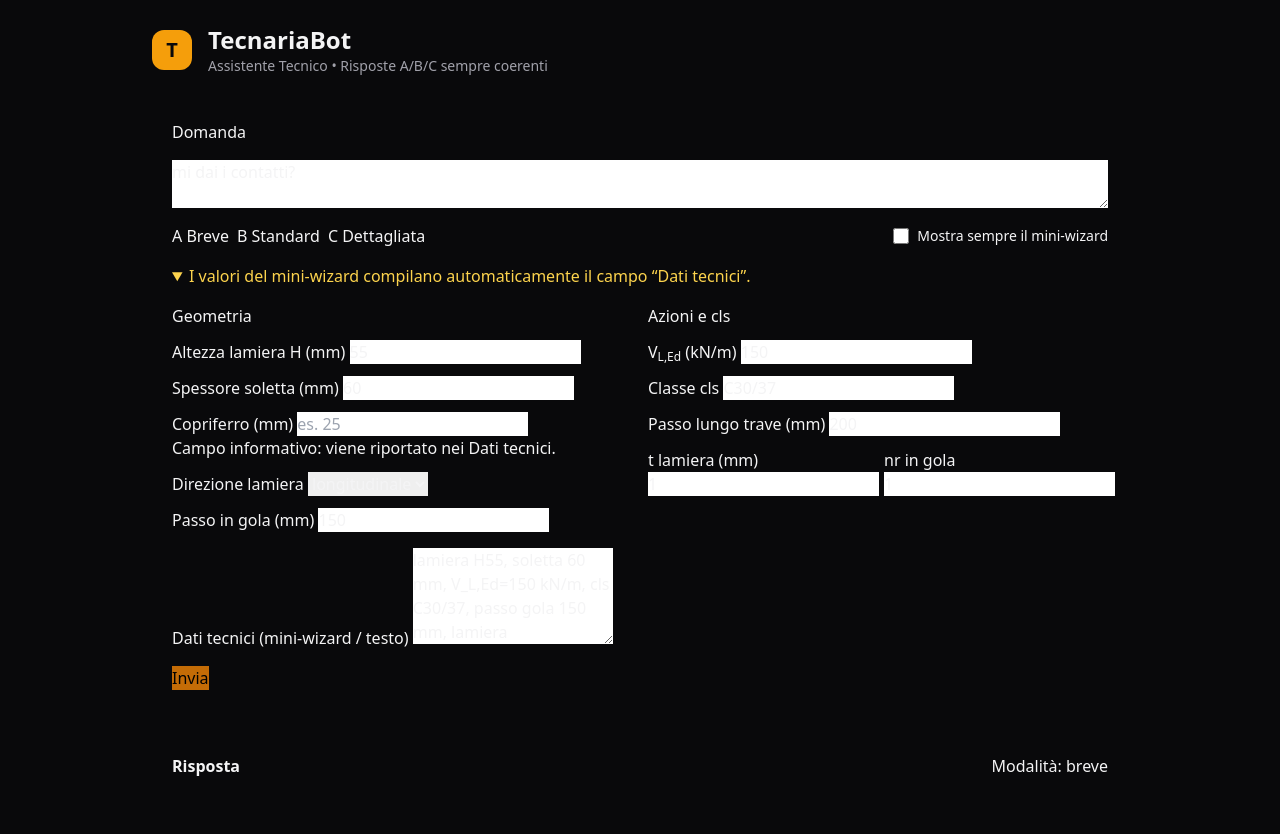
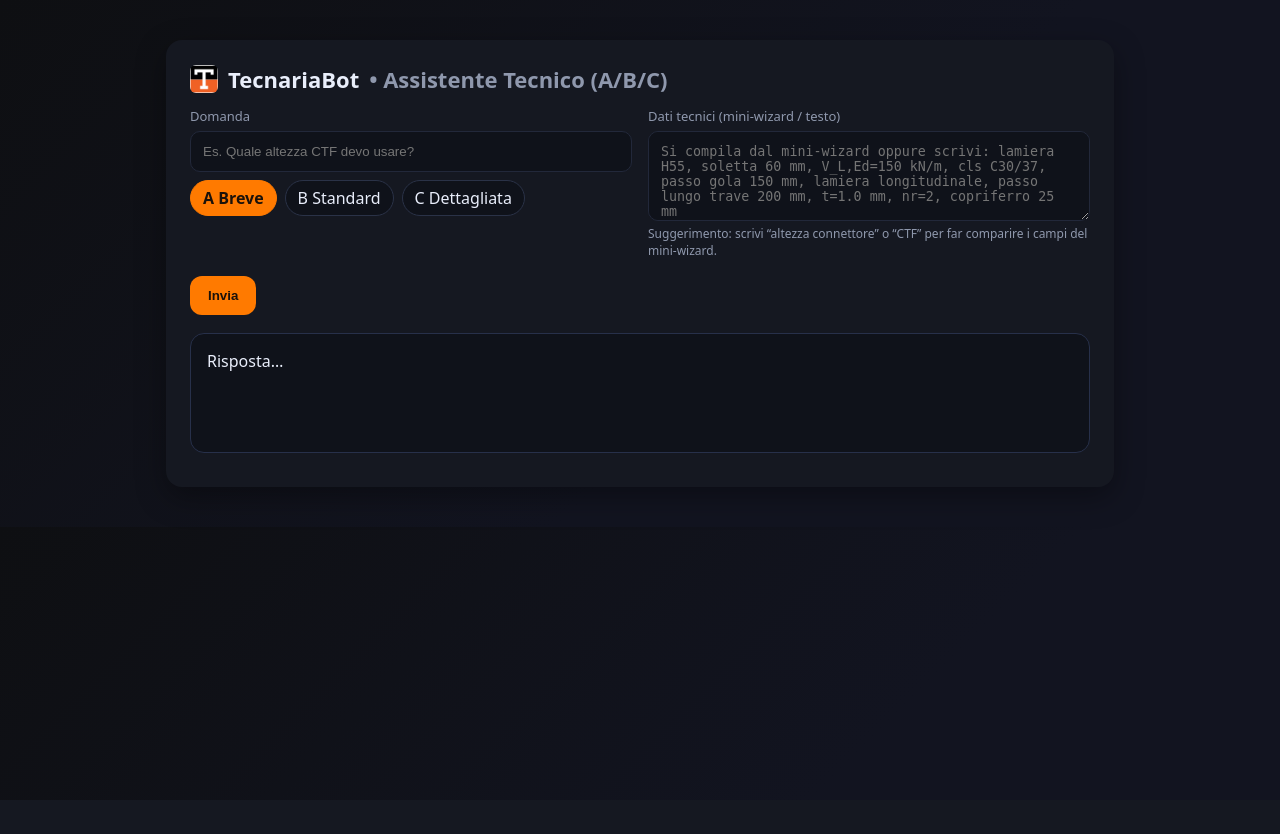
Before and after one commit to ZanRoberto/Tecnaria_V3, a Flask app: page / in a window 1280 px wide. After the commit the page ends 756 px from the top, so only its background shows below. Run offline with Flask 3, Linux system fonts and the light colour scheme; some libraries are stand-ins or nearby versions.

Commit message:
Update index.html

```diff
--- a/templates/index.html
+++ b/templates/index.html
@@ -2,241 +2,198 @@
 <html lang="it">
 <head>
   <meta charset="utf-8" />
-  <meta name="viewport" content="width=device-width, initial-scale=1" />
+  <meta name="viewport" content="width=device-width,initial-scale=1" />
   <title>TecnariaBot • Assistente Tecnico</title>
-  <script src="https://cdn.tailwindcss.com"></script>
   <style>
-    .card { @apply bg-zinc-900/50 border border-zinc-800 rounded-2xl shadow-lg; }
-    .btn  { @apply px-4 py-2 rounded-xl font-medium border border-zinc-700 hover:bg-zinc-800 active:scale-[.98] transition; }
-    .tab  { @apply px-3 py-1.5 rounded-lg border border-zinc-700; }
-    .tab.active { @apply bg-amber-500/10 border-amber-500 text-amber-300; }
-    .label { @apply text-sm text-zinc-300; }
-    .input { @apply w-full bg-zinc-900/70 border border-zinc-700 rounded-lg px-3 py-2 text-zinc-100 placeholder-zinc-500 focus:outline-none focus:ring-2 focus:ring-amber-500; }
-    .section-title { @apply text-zinc-300 font-semibold mb-2; }
-    .small-hint { @apply text-xs text-zinc-500; }
-    .badge { @apply inline-flex items-center gap-1 text-xs px-2 py-0.5 rounded-md border border-zinc-700 text-zinc-300; }
-    .spin { animation: spin 1s linear infinite; }
-    @keyframes spin { from { transform: rotate(0deg);} to { transform: rotate(360deg);} }
-    pre { white-space: pre-wrap; }
+    :root {
+      --bg:#0e0f12; --card:#151821; --muted:#8f98ad; --text:#e9eefb; --accent:#ff7a00; --ok:#2ecc71; --warn:#e74c3c;
+    }
+    *{box-sizing:border-box}
+    body{margin:0;background:linear-gradient(135deg,#0e0f12,#121420 60%);color:var(--text);font:16px/1.4 system-ui,-apple-system,Segoe UI,Roboto}
+    .wrap{max-width:980px;margin:40px auto;padding:0 16px}
+    .card{background:var(--card);border-radius:16px;box-shadow:0 10px 30px rgba(0,0,0,.35);padding:24px}
+    h1{display:flex;align-items:center;gap:10px;margin:0 0 12px 0;font-size:22px}
+    .muted{color:var(--muted)}
+    .row{display:grid;grid-template-columns:1fr 1fr;gap:16px}
+    @media (max-width:880px){.row{grid-template-columns:1fr}}
+    label{display:block;font-size:13px;color:var(--muted);margin-bottom:6px}
+    input[type="text"],textarea,select{width:100%;background:#0f121a;border:1px solid #22283a;color:var(--text);border-radius:10px;padding:12px 12px}
+    textarea{min-height:90px;resize:vertical}
+    .chips{display:flex;gap:8px;flex-wrap:wrap;margin:8px 0 6px}
+    .chip{border:1px solid #2a3247;color:var(--text);background:#0f121a;border-radius:999px;padding:6px 12px;cursor:pointer}
+    .chip.active{background:var(--accent);border-color:var(--accent);color:#1b120a;font-weight:700}
+    .btn{background:var(--accent);border:none;color:#1b120a;padding:12px 18px;border-radius:12px;font-weight:700;cursor:pointer}
+    .btn:disabled{opacity:.6;cursor:not-allowed}
+    .small{font-size:12px;color:var(--muted)}
+    .row3{display:grid;grid-template-columns:repeat(3,1fr);gap:12px}
+    .response{margin-top:18px;padding:16px;border:1px solid #27304a;border-radius:14px;background:#0f121a;min-height:120px}
+    .attachments{margin-top:10px}
+    .attachments a{display:inline-block;margin-right:12px;margin-top:6px;color:var(--accent);text-decoration:none}
+    .spinner{display:none;margin-left:10px;border:3px solid #2a3247;border-top:3px solid var(--accent);border-radius:50%;width:18px;height:18px;animation:spin 1s linear infinite}
+    @keyframes spin{0%{transform:rotate(0)}100%{transform:rotate(360deg)}}
+    .wizard{margin-top:8px;border:1px dashed #2a3247;border-radius:12px;padding:12px;background:#0f121a}
+    .pill{display:inline-block;background:#1b2133;color:#cdd5ea;border-radius:999px;padding:4px 8px;font-size:12px;margin-left:6px}
+    .ok{color:var(--ok)} .warn{color:var(--warn)}
   </style>
 </head>
-<body class="bg-zinc-950 text-zinc-100">
-  <div class="max-w-5xl mx-auto p-6">
-    <!-- Header -->
-    <header class="mb-6">
-      <div class="flex items-center gap-4">
-        <div class="h-10 w-10 grid place-items-center rounded-xl bg-amber-500 text-zinc-950 font-black text-xl">T</div>
+<body>
+  <div class="wrap">
+    <div class="card">
+      <h1>
+        <img src="/static/img/logo.jpg" alt="Tecnaria" style="height:28px;border-radius:6px">
+        TecnariaBot <span class="muted">• Assistente Tecnico (A/B/C)</span>
+      </h1>
+
+      <div class="row">
         <div>
-          <h1 class="text-2xl font-bold">TecnariaBot</h1>
-          <p class="text-sm text-zinc-400">Assistente Tecnico • Risposte A/B/C sempre coerenti</p>
+          <label>Domanda</label>
+          <input id="q" type="text" placeholder="Es. Quale altezza CTF devo usare?">
+          <div class="chips" id="modes">
+            <div class="chip active" data-mode="breve">A Breve</div>
+            <div class="chip" data-mode="standard">B Standard</div>
+            <div class="chip" data-mode="dettagliata">C Dettagliata</div>
           </div>
         </div>
-    </header>
-
-    <!-- Card principale -->
-    <div class="card p-5">
-      <!-- Domanda + modalità -->
-      <div class="grid gap-4">
-        <label class="label">Domanda</label>
-        <textarea id="question" rows="2" class="input" placeholder="Scrivi qui la domanda… (es. Mi dai i contatti?)"></textarea>
-
-        <div class="flex flex-wrap items-center gap-3 justify-between">
-          <div class="flex items-center gap-2">
-            <button type="button" data-mode="breve" class="tab" id="tabA">A Breve</button>
-            <button type="button" data-mode="standard" class="tab" id="tabB">B Standard</button>
-            <button type="button" data-mode="dettagliata" class="tab active" id="tabC">C Dettagliata</button>
-          </div>
-          <div class="flex items-center gap-2 text-sm">
-            <input id="alwaysWizard" type="checkbox" class="h-4 w-4"/>
-            <label for="alwaysWizard" class="cursor-pointer">Mostra sempre il mini-wizard</label>
-          </div>
+        <div>
+          <label>Dati tecnici (mini-wizard / testo)</label>
+          <textarea id="ctx" placeholder="Si compila dal mini-wizard oppure scrivi: lamiera H55, soletta 60 mm, V_L,Ed=150 kN/m, cls C30/37, passo gola 150 mm, lamiera longitudinale, passo lungo trave 200 mm, t=1.0 mm, nr=2, copriferro 25 mm"></textarea>
+          <div class="small">Suggerimento: scrivi “altezza connettore” o “CTF” per far comparire i campi del mini-wizard.</div>
         </div>
       </div>
 
-      <!-- Mini wizard -->
-      <details id="wizardBox" class="mt-4" open>
-        <summary class="cursor-pointer text-amber-300">I valori del mini-wizard compilano automaticamente il campo “Dati tecnici”.</summary>
-        <div class="grid md:grid-cols-2 gap-4 mt-4">
-          <div class="space-y-3">
-            <h3 class="section-title">Geometria</h3>
+      <div id="wizard" class="wizard" style="display:none">
+        <div class="row3">
           <div>
-              <label class="label">Altezza lamiera H (mm)</label>
-              <input id="hLamiera" type="number" class="input" placeholder="es. 55" />
+            <label>Altezza lamiera (mm)</label>
+            <input id="h_lamiera" type="text" value="55">
           </div>
           <div>
-              <label class="label">Spessore soletta (mm)</label>
-              <input id="sSoletta" type="number" class="input" placeholder="es. 60" />
+            <label>Spessore soletta (mm)</label>
+            <input id="s_soletta" type="text" value="60">
           </div>
           <div>
-              <label class="label">Copriferro (mm)</label>
-              <input id="copriferro" type="number" class="input" placeholder="es. 25" />
-              <p class="small-hint">Campo informativo: viene riportato nei Dati tecnici.</p>
+            <label>V_L,Ed (kN/m)</label>
+            <input id="vled" type="text" value="150">
           </div>
           <div>
-              <label class="label">Direzione lamiera</label>
-              <select id="dirLamiera" class="input">
-                <option value="longitudinale">longitudinale</option>
-                <option value="trasversale">trasversale</option>
+            <label>Classe cls</label>
+            <select id="cls">
+              <option>C20/25</option><option>C25/30</option><option selected>C30/37</option><option>C35/45</option>
             </select>
           </div>
           <div>
-              <label class="label">Passo in gola (mm)</label>
-              <input id="passoGola" type="number" class="input" placeholder="es. 150" />
+            <label>Passo gola (mm)</label>
+            <input id="passo" type="text" value="150">
+          </div>
+          <div>
+            <label>Direzione lamiera</label>
+            <select id="dir"><option>longitudinale</option><option>trasversale</option></select>
+          </div>
+          <div>
+            <label>Passo lungo trave (mm)</label>
+            <input id="s_long" type="text" value="200">
+          </div>
+          <div>
+            <label>Spessore lamiera t (mm)</label>
+            <input id="t_lamiera" type="text" value="1.0">
+          </div>
+          <div>
+            <label>N° connettori per gola (nr)</label>
+            <input id="nr_gola" type="text" value="2">
+          </div>
+          <div>
+            <label>Copriferro (mm) <span class="pill">nuovo</span></label>
+            <input id="copriferro" type="text" placeholder="es. 25">
           </div>
         </div>
-          <div class="space-y-3">
-            <h3 class="section-title">Azioni e cls</h3>
-            <div>
-              <label class="label">V<sub>L,Ed</sub> (kN/m)</label>
-              <input id="vled" type="number" step="0.01" class="input" placeholder="es. 150" />
-            </div>
-            <div>
-              <label class="label">Classe cls</label>
-              <input id="cls" type="text" class="input" placeholder="es. C30/37" />
-            </div>
-            <div>
-              <label class="label">Passo lungo trave (mm)</label>
-              <input id="sLong" type="number" class="input" placeholder="es. 200" />
-            </div>
-            <div class="grid grid-cols-2 gap-3">
-              <div>
-                <label class="label">t lamiera (mm)</label>
-                <input id="tLamiera" type="number" step="0.01" class="input" placeholder="es. 1.0" />
-              </div>
-              <div>
-                <label class="label">nr in gola</label>
-                <input id="nrGola" type="number" class="input" placeholder="es. 1" />
-              </div>
-            </div>
-          </div>
-        </div>
-      </details>
-
-      <!-- Dati tecnici (testo) -->
-      <div class="mt-4">
-        <label class="label">Dati tecnici (mini-wizard / testo)</label>
-        <textarea id="context" rows="4" class="input" placeholder="Il mini-wizard popola qui automaticamente i parametri…"></textarea>
-      </div>
-
-      <!-- Azioni -->
-      <div class="mt-4 flex items-center gap-3">
-        <button id="sendBtn" class="btn bg-amber-600/90 hover:bg-amber-600 text-black">Invia</button>
-        <span id="busy" class="hidden items-center gap-2 text-sm text-zinc-400">
-          <svg class="h-4 w-4 spin" viewBox="0 0 24 24" fill="none"><circle cx="12" cy="12" r="10" stroke="currentColor" stroke-width="3" opacity="0.25"/><path d="M22 12a10 10 0 0 1-10 10" stroke="currentColor" stroke-width="3"/></svg>
-          Elaboro…
-        </span>
+        <div style="margin-top:10px">
+          <button class="btn" id="apply">Applica dati al contesto</button>
+          <span class="small">I valori qui sopra compilano automaticamente il campo “Dati tecnici”.</span>
         </div>
       </div>
 
-    <!-- Risposta -->
-    <div class="card mt-6 p-5">
-      <div class="flex items-center justify-between mb-3">
-        <h3 class="font-semibold">Risposta</h3>
-        <span id="modeBadge" class="badge">Modalità: dettagliata</span>
+      <div style="margin-top:16px;display:flex;align-items:center;gap:10px">
+        <button class="btn" id="send">Invia</button>
+        <div class="spinner" id="spin"></div>
       </div>
-      <div id="answer" class="prose prose-invert max-w-none"></div>
-      <div id="attachments" class="mt-4 hidden"></div>
+
+      <div class="response" id="answer">Risposta…</div>
+      <div class="attachments" id="attachments"></div>
     </div>
   </div>
 
   <script>
-    // Stato
-    let mode = 'dettagliata';
+    const qEl = document.getElementById('q');
+    const ctxEl = document.getElementById('ctx');
+    const wizard = document.getElementById('wizard');
+    const spin = document.getElementById('spin');
+    const ans = document.getElementById('answer');
+    const atc = document.getElementById('attachments');
+    let mode = 'breve';
 
-    const $ = (sel) => document.querySelector(sel);
-    const $$ = (sel) => Array.from(document.querySelectorAll(sel));
-
-    // Tabs modalità
-    function setMode(m) {
-      mode = m;
-      $('#modeBadge').textContent = `Modalità: ${m}`;
-      $$('#tabA, #tabB, #tabC').forEach(btn => btn.classList.remove('active'));
-      if (m === 'breve') $('#tabA').classList.add('active');
-      if (m === 'standard') $('#tabB').classList.add('active');
-      if (m === 'dettagliata') $('#tabC').classList.add('active');
-    }
-
-    $('#tabA').addEventListener('click', () => setMode('breve'));
-    $('#tabB').addEventListener('click', () => setMode('standard'));
-    $('#tabC').addEventListener('click', () => setMode('dettagliata'));
-
-    // Persistenza preferenza wizard
-    const alwaysWizard = $('#alwaysWizard');
-    const wizardBox = $('#wizardBox');
-    const saved = localStorage.getItem('tecnaria_alwaysWizard');
-    if (saved === '1') { alwaysWizard.checked = true; wizardBox.open = true; }
-    alwaysWizard.addEventListener('change', () => {
-      localStorage.setItem('tecnaria_alwaysWizard', alwaysWizard.checked ? '1' : '0');
-      wizardBox.open = alwaysWizard.checked;
+    // pulsanti A/B/C
+    document.getElementById('modes').addEventListener('click', (e)=>{
+      const c = e.target.closest('.chip'); if(!c) return;
+      document.querySelectorAll('.chip').forEach(x=>x.classList.remove('active'));
+      c.classList.add('active'); mode = c.dataset.mode;
     });
 
-    // Mini-wizard → compila contesto
-    const fields = ['hLamiera','sSoletta','vled','cls','passoGola','dirLamiera','sLong','tLamiera','nrGola','copriferro'];
-    fields.forEach(id => {
-      const el = document.getElementById(id);
-      el.addEventListener('input', updateContextFromWizard);
+    // mini-wizard: si apre se nella domanda compaiono parole chiave CTF/altezza
+    function autoWizard(){
+      const t = (qEl.value || '').toLowerCase();
+      const need = t.includes('ctf') || t.includes('altezz') || t.includes('connettore');
+      wizard.style.display = need ? 'block' : 'none';
+    }
+    qEl.addEventListener('input', autoWizard); autoWizard();
+
+    // Applica → compila il contesto
+    document.getElementById('apply').addEventListener('click', ()=>{
+      const vals = {
+        h_lamiera: document.getElementById('h_lamiera').value.trim(),
+        s_soletta: document.getElementById('s_soletta').value.trim(),
+        vled: document.getElementById('vled').value.trim(),
+        cls: document.getElementById('cls').value.trim(),
+        passo: document.getElementById('passo').value.trim(),
+        dir: document.getElementById('dir').value.trim(),
+        s_long: document.getElementById('s_long').value.trim(),
+        t_lamiera: document.getElementById('t_lamiera').value.trim(),
+        nr_gola: document.getElementById('nr_gola').value.trim(),
+        copriferro: document.getElementById('copriferro').value.trim()
+      };
+      const parts = [];
+      if(vals.h_lamiera) parts.push(`lamiera H${vals.h_lamiera}`);
+      if(vals.s_soletta) parts.push(`soletta ${vals.s_soletta} mm`);
+      if(vals.vled) parts.push(`V_L,Ed=${vals.vled} kN/m`);
+      if(vals.cls) parts.push(`cls ${vals.cls}`);
+      if(vals.passo) parts.push(`passo gola ${vals.passo} mm`);
+      if(vals.dir) parts.push(`lamiera ${vals.dir}`);
+      if(vals.s_long) parts.push(`passo lungo trave ${vals.s_long} mm`);
+      if(vals.t_lamiera) parts.push(`t=${vals.t_lamiera} mm`);
+      if(vals.nr_gola) parts.push(`nr=${vals.nr_gola}`);
+      if(vals.copriferro) parts.push(`copriferro ${vals.copriferro} mm`);
+      ctxEl.value = parts.join(', ');
     });
 
-    function updateContextFromWizard() {
-      const h = $('#hLamiera').value; const s = $('#sSoletta').value; const v = $('#vled').value; const cls = $('#cls').value;
-      const p = $('#passoGola').value; const dir = $('#dirLamiera').value; const sl = $('#sLong').value;
-      const t = $('#tLamiera').value; const nr = $('#nrGola').value; const cf = $('#copriferro').value;
-      const parts = [];
-      if (h)  parts.push(`lamiera H${h}`);
-      if (s)  parts.push(`soletta ${s} mm`);
-      if (v)  parts.push(`V_L,Ed=${v} kN/m`);
-      if (cls)parts.push(`cls ${cls}`);
-      if (p)  parts.push(`passo gola ${p} mm`);
-      if (dir)parts.push(`lamiera ${dir}`);
-      if (sl) parts.push(`passo lungo trave ${sl} mm`);
-      if (t)  parts.push(`t=${t} mm`);
-      if (nr) parts.push(`nr=${nr}`);
-      if (cf) parts.push(`copriferro ${cf} mm`);
-      $('#context').value = parts.join(', ');
+    // invio
+    document.getElementById('send').addEventListener('click', async ()=>{
+      const payload = { question: qEl.value, mode, context: ctxEl.value };
+      spin.style.display = 'inline-block';
+      ans.innerHTML = 'In elaborazione…';
+      atc.innerHTML = '';
+      try{
+        const r = await fetch('/api/answer',{method:'POST',headers:{'Content-Type':'application/json'},body:JSON.stringify(payload)});
+        const j = await r.json();
+        ans.innerHTML = j.answer || '—';
+        if (j.attachments && j.attachments.length){
+          atc.innerHTML = '<strong>Allegati / Note collegate</strong><br>' + j.attachments.map(a=>`<a href="${a.href}" target="_blank" rel="noopener">${a.label}</a>`).join(' ');
         }
-
-    // Invio
-    async function send() {
-      const question = $('#question').value.trim();
-      const context  = $('#context').value.trim();
-      if (!question) { $('#question').focus(); return; }
-      $('#sendBtn').disabled = true; $('#busy').classList.remove('hidden');
-      $('#answer').innerHTML = ''; $('#attachments').classList.add('hidden');
-      try {
-        const res = await fetch('/api/answer', {
-          method: 'POST', headers: { 'Content-Type': 'application/json' },
-          body: JSON.stringify({ question, mode, context })
+      }catch(e){
+        ans.textContent = 'Errore di rete.';
+      }finally{
+        spin.style.display = 'none';
+      }
     });
-        const data = await res.json();
-        $('#answer').innerHTML = data.answer || '<em>Nessuna risposta.</em>';
-        if (data.attachments && data.attachments.length) {
-          const box = $('#attachments'); box.classList.remove('hidden');
-          box.innerHTML = '<div class="mt-3"><h4 class="section-title">Allegati</h4><ul class="list-disc ml-6"></ul></div>';
-          const ul = box.querySelector('ul');
-          data.attachments.forEach(a => {
-            const li = document.createElement('li');
-            li.innerHTML = `<a class="text-amber-300 hover:underline" href="${a.href}" target="_blank" rel="noopener">${a.label}</a>`;
-            ul.appendChild(li);
-          });
-        }
-        window.scrollTo({ top: document.body.scrollHeight, behavior: 'smooth' });
-      } catch (e) {
-        $('#answer').innerHTML = `<span class="text-red-400">Errore: ${e}</span>`;
-      } finally {
-        $('#sendBtn').disabled = false; $('#busy').classList.add('hidden');
-      }
-    }
-
-    $('#sendBtn').addEventListener('click', send);
-    document.addEventListener('keydown', (e) => { if (e.ctrlKey && e.key === 'Enter') send(); });
-
-    // Default esempio (puoi rimuoverlo):
-    $('#question').value = 'mi dai i contatti?';
-    setMode('breve');
-    $('#hLamiera').value = 55; $('#sSoletta').value = 60; $('#vled').value = 150;
-    $('#cls').value = 'C30/37'; $('#passoGola').value = 150; $('#dirLamiera').value = 'longitudinale';
-    $('#sLong').value = 200; $('#tLamiera').value = 1.0; $('#nrGola').value = 1; $('#copriferro').value = '';
-    updateContextFromWizard();
   </script>
+  <!-- Se preferisci JS esterno, lascia questo: <script src="/static/img/wizard.js"></script> -->
 </body>
 </html>
```
Lines whose indentation alone changed are shown as unchanged.
